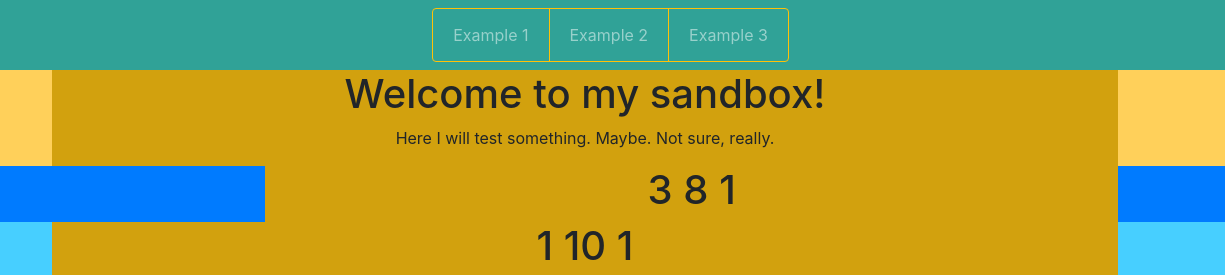
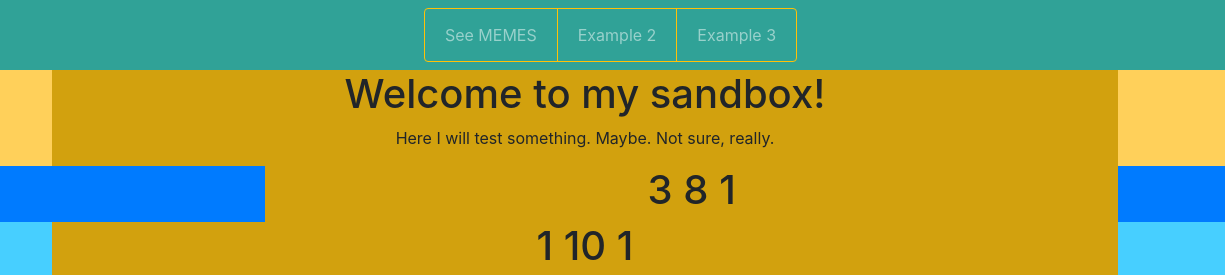
Before and after one commit to Merolod/merolod.github.io, a plain HTML site: page index.html in a window 1280 px wide. Shown: the top 275 px of the page, 55-1280 px from the left. Drawn offline with nearby package versions, Linux system fonts and the light colour scheme.

Commit message:
Garbage update
See memes text added

```diff
--- a/index.html
+++ b/index.html
@@ -25,7 +25,7 @@
                 <li class="nav-item">
                     <div class="btn-group">
                         <button class="btn btn-outline-warning btn-md">
-                            <a href="./memes.html" class="nav-link">Example 1</a>
+                            <a href="./memes.html" class="nav-link">See MEMES</a>
                         </button>
 
                         <button class="btn btn-outline-warning btn-md">
```
